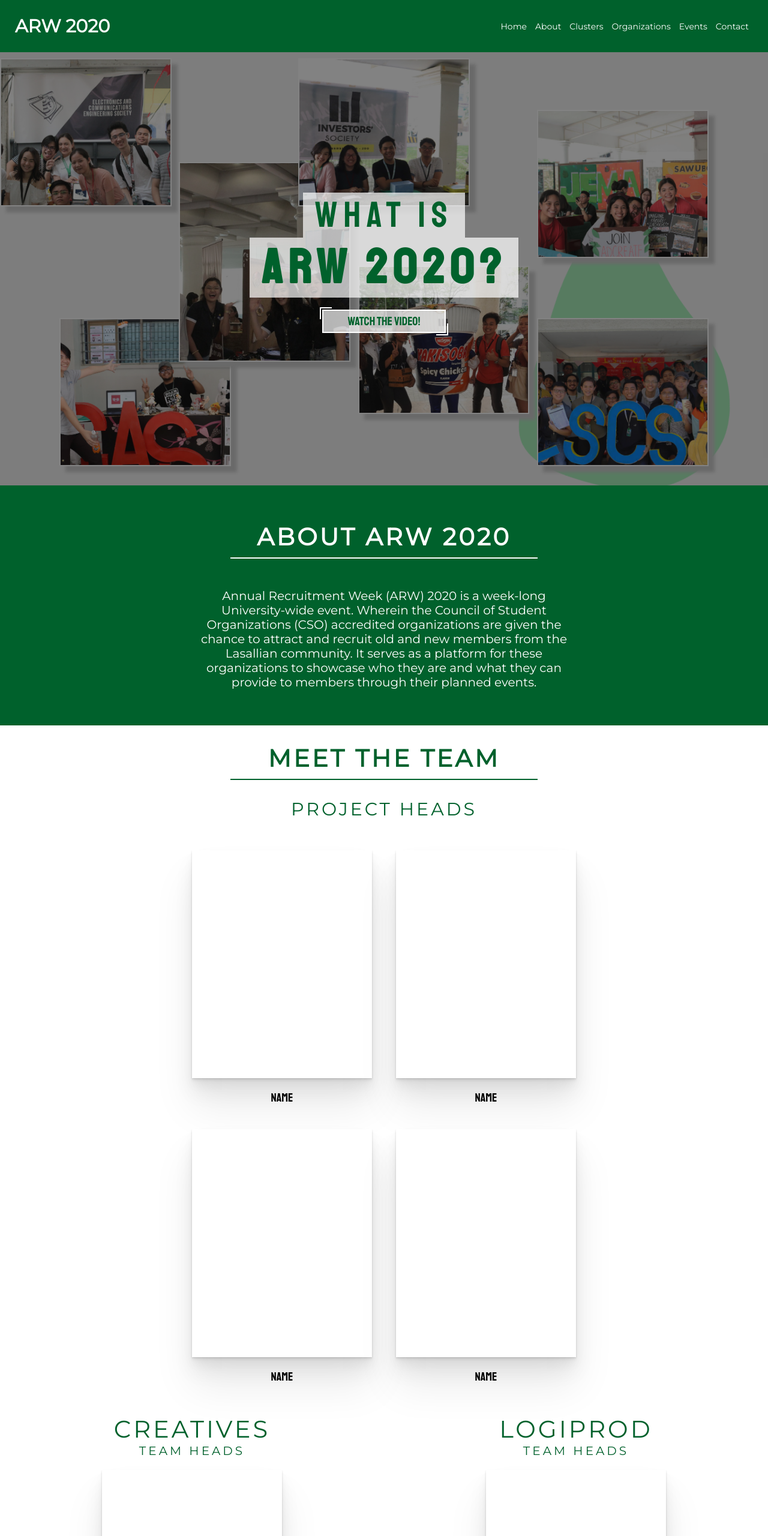
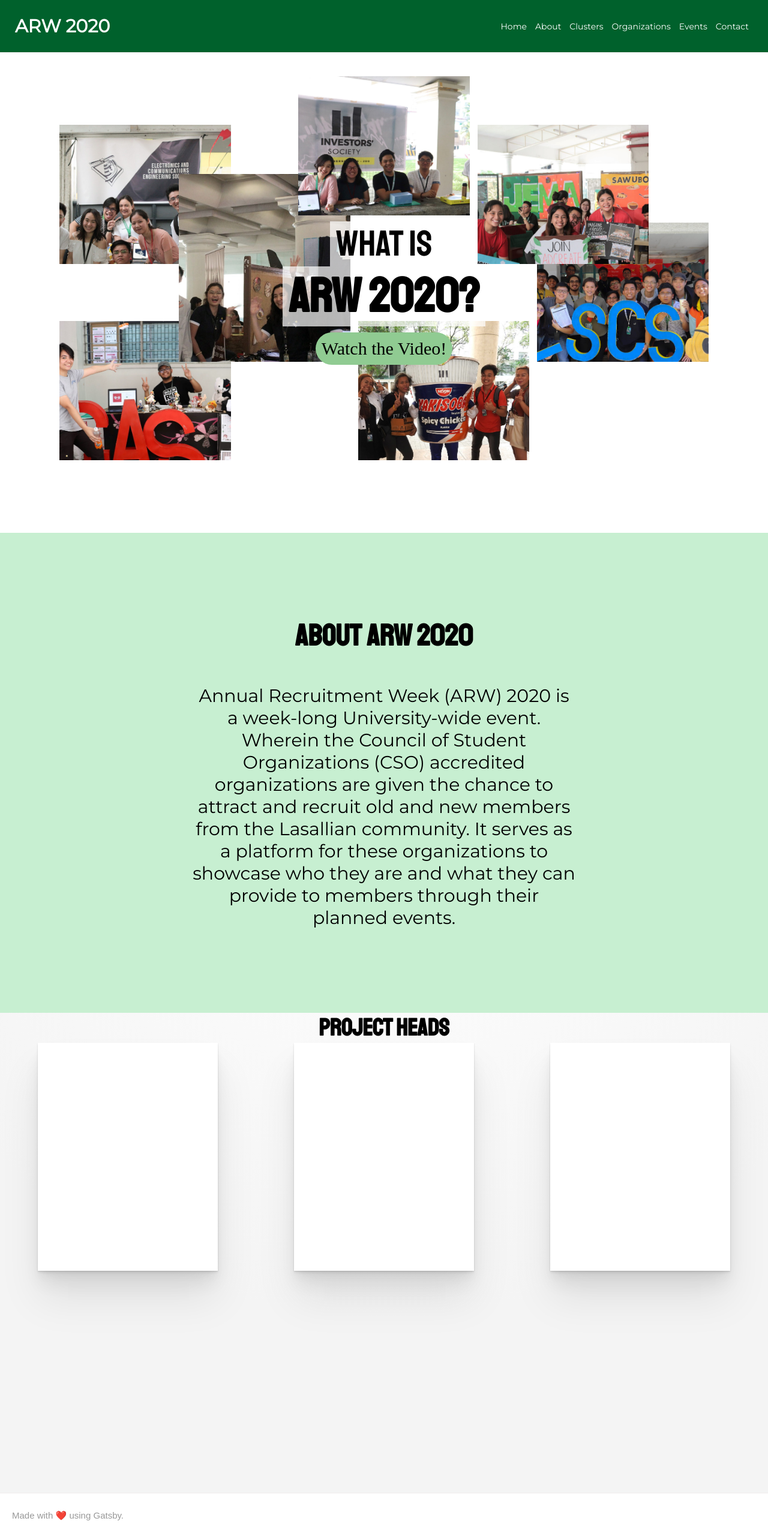
Before and after one commit to XunylYasna/ARW-Website, a Gatsby site: page /about in a window 1280 px wide. Shown: the top 2560 px of the page at 60% size. Built offline with nearby package versions, Linux system fonts and the light colour scheme; Gatsby itself is replaced by a stand-in of ours.

Commit message:
Revert "Feature/about page"

```diff
--- a/package.json
+++ b/package.json
@@ -28,6 +28,7 @@
     "react-helmet": "^5.2.1",
     "react-icons": "^3.11.0",
     "react-modal-video": "^1.2.6",
+    "react-multi-carousel": "^2.5.5",
     "react-use": "^15.3.4"
   },
   "devDependencies": {
--- a/src/assets/stylesheets/components/__components.scss
+++ b/src/assets/stylesheets/components/__components.scss
@@ -10,5 +10,3 @@
 @import "carousel";
 @import "utilities";
 @import "button";
-@import "videomodal";
-@import "committeeitem";
--- a/src/assets/stylesheets/components/_button.scss
+++ b/src/assets/stylesheets/components/_button.scss
@@ -51,7 +51,7 @@
     right:-6px;
     border-width:0 2px 2px 0;
 }
-.main-button:hover:before, .main-button:hover:after {
+.main-button:hover:before, button:hover:after {
     width:calc(100% + 12px);
     height:calc(100% + 12px);
 }
--- a/src/assets/stylesheets/components/_utilities.scss
+++ b/src/assets/stylesheets/components/_utilities.scss
@@ -46,7 +46,3 @@
     font-size: 4rem;
     font-weight: 900;
 }
-
-.text-content {
-    font-size: 2rem;
-}
--- a/src/assets/stylesheets/pages/_about.scss
+++ b/src/assets/stylesheets/pages/_about.scss
@@ -1,4 +1,6 @@
 .page-about {
+  background-color: white;
+
   h1 {
     color: black;
   }
@@ -12,8 +14,7 @@
 
   header {
     background-color: var(--color-primary);
-    z-index: 2006;
-    border-bottom: unset;
+    z-index: 2001;
   }
 
   header a,
@@ -29,20 +30,12 @@
     margin-top: 5rem;
   }
 
-  .overlay {
-    height: calc(100vh - 77.8px);
-    position: absolute;
-    z-index: 2001;
-    background-color: rgba(12, 12, 12, 0.514);
-    width: 100%;
-  }
-
   .hero-section {
     display: flex;
     justify-content: center;
     text-align: center;
-    height: calc(100vh - 77.8px);
-    // background-color: var(--color-black);
+    height: 100vh;
+    background-color: var(--color-white);
 
     // @include respond(tab-port) {
     //   display: inline-block;
@@ -53,53 +46,51 @@
     .header-box {
       position: relative;
       width: 100%;
-      z-index: 2002;
+      z-index: 1;
       height: auto;
       margin: auto;
 
       span {
         font-size: 6rem;
         background-color: rgba(255, 255, 255, 0.7);
-        padding-left: 20px;
-        padding-right: 20px;
+        padding-left: 10px;
+        padding-right: 10px;
         cursor: default;
 
         &#h1 {
           font-size: 8rem;
           font-weight: bold;
+          @include respond(tab-port) {
+            font-size: 6em;
+          }
           @include respond(phone) {
             font-size: 6em;
           }
         }
 
+        @include respond(tab-port) {
+          font-size: 4em;
+        }
         @include respond(phone) {
           font-size: 4em;
         }
-      }
 
-      .play-button {
-        position: relative;
-        margin: auto;
-        z-index: 2003;
+
       }
 
       button {
-        background-color: rgba(255, 255, 255, 0.7);
+        font-size: 3rem;
+        font-family: "BioRhyme", serif;
+        background-color: var(--color-tertiary);
+        border: none;
+        margin-top: 10px;
+        padding: 10px;
+        border-radius: 50px;
+        cursor: pointer;
+        @include respond(tab-port) {
+          font-size: 3rem;
+        }
       }
-
-      // button {
-      //   font-size: 3rem;
-      //   font-family: "BioRhyme", serif;
-      //   background-color: var(--color-tertiary);
-      //   border: none;
-      //   margin-top: 10px;
-      //   padding: 10px;
-      //   border-radius: 50px;
-      //   cursor: pointer;
-      //   @include respond(tab-port) {
-      //     font-size: 3rem;
-      //   }
-      // }
     }
 
     // svg {
@@ -140,14 +131,14 @@
   .grid {
     grid-area: 1 / 1 / 2 / 2;
     width: 100vw;
-    height: calc(100vh - 120px);
+    height: 80vh;
+    margin-top: 5vh;
     display: grid;
     grid-template-columns: repeat(13, 1fr);
     grid-template-rows: repeat(8, 1fr);
     grid-gap: 1vw;
     position: absolute;
     top: calc(22.5px * 2 + 41.6px);
-    margin-top: 10px;
     left: 0;
     right: 0;
   }
@@ -156,66 +147,35 @@
     background-size: cover;
     background-position: center;
     opacity: 0;
-    // border-width: 10px;
-    // border-color: white;
-    // border-style: solid;
-    // border-radius: 10px;
     // -webkit-filter: brightness(0.7);
     // filter: brightness(0.7);
 
-    border:2px solid var(--color-white);
-    box-shadow: 10px 10px 5px #ccc;
-      -moz-box-shadow: 10px 10px 5px #ccc;
-      -webkit-box-shadow: 10px 10px 5px #ccc;
-      -khtml-box-shadow: 10px 10px 5px #ccc;
-
     &--a {
-      grid-area: 1 / 1 / 4 / 4;
-      @include respond (tab-port) {
-        grid-area: 1 / 1 / 3 / 6;
-      }
+      grid-area: 2 / 2 / 5 / 5;
     }
 
     &--b {
       grid-area: 6 / 2 / 9 / 5;
-      @include respond (tab-port) {
-        grid-area: 6 / 1 / 9 / 5;
-      }
     }
 
     &--c {
       grid-area: 3 / 4 / 7 / 7;
-      @include respond (tab-port) {
-        grid-area: 3 / 2 / 6 / 9;
-      }
     }
 
     &--d {
       grid-area: 1 / 6 / 4 / 9;
-      @include respond (tab-port) {
-        grid-area: 2 / 6 / 4 / 11;
-      }
     }
 
     &--e {
-      grid-area: 6 / 10 / 9 / 13;
-      @include respond (tab-port) {
-        grid-area: 6 / 10 / 9 / 15;
-      }
+      grid-area: 4 / 10 / 7 / 13;
     }
 
     &--f {
-      grid-area: 5 / 7 / 8 / 10;
-      @include respond (tab-port) {
-        grid-area: 5 / 6 / 8 / 12;
-      }
+      grid-area: 6 / 7 / 9 / 10;
     }
 
     &--g {
-      grid-area: 2 / 10 / 5 / 13;
-      @include respond (tab-port) {
-        grid-area: 3 / 10 / 5 / 15;
-      }
+      grid-area: 2 / 9 / 5 / 12;
     }
   }
 
@@ -235,7 +195,7 @@
     height: 100vh;
     position: absolute;
     overflow: hidden;
-    z-index: 2005;
+    z-index: 2000;
     pointer-events: none;
     left: 0;
     right: 0;
@@ -258,18 +218,11 @@
   }
 
   .about-section {
-    height: 50vh;
+    height: 100vh;
     display: flex;
     text-align: center;
     justify-content: center;
-    background-color: var(--color-primary);
-    @include respond(phone) {
-      height: 70vh;
-    }
-
-    .sub-line {
-      background-color: var(--color-white);
-    }
+    background-color: var(--color-secondary);
 
     .header-box {
       width: 50%;
@@ -277,115 +230,44 @@
       opacity: 0;
       transform: translateY(100%);
 
-      h1,
+      h1 {
+        font-size: 5rem;
+        @include respond(phone) {
+          font-size: 4rem;
+        }
+      }
       p {
-        color: var(--color-white);
+        font-size: 3rem;
+        @include respond(phone) {
+          font-size: 2.5rem;
+        }
       }
 
-      // h1 {
-      //   font-size: 5rem;
-      //   @include respond(phone) {
-      //     font-size: 4rem;
-      //   }
-      // }
-      // p {
-      //   font-size: 3rem;
-      //   @include respond(phone) {
-      //     font-size: 2.5rem;
-      //   }
-      // }
-
       @include respond(phone) {
-        width: 80%;
+        width: 90%;
       }
     }
   }
 
-  .team-section {
-    min-height: 100vh;
+  .project-heads-section {
+    height: 100vh;
     display: flex;
     flex-direction: column;
     text-align: center;
-    justify-content: center;
-    align-items: center;
-    background-color: var(--color-white);
 
     .header-box {
       h1 {
-        color: var(--color-primary);
         font-size: 4rem;
-        margin: 30px;
-        margin-bottom: 0;
       }
-      .sub-line {
-        margin-bottom: 30px;
+      p {
+        font-size: 2rem;
       }
     }
 
-    .project-heads-section {
-      .sub-title {
-        color: var(--color-primary);
-        margin-bottom: 30px;
-      }
-    }
-
-    .project-heads-card-container {
+    .project-heads-container {
       display: flex;
       justify-content: space-around;
       flex-flow: wrap;
-      text-align: center;
-      justify-content: center;
-
-      @media only screen and (max-width: 1370px) {
-        width: 70%;
-      }
-
-      @include respond (tab-port) {
-        width: 60%;
-      }
-
-      @include respond (phone) {
-        width: 90%;
-      }
-
-      .card-wrapper {
-        margin: 20px 20px;
-        // flex: 0 1 21%;
-        .card {
-          margin-bottom: 20px;
-        }
-
-        @include respond(phone) {
-          margin: 20px auto;
-        }
-      }
-    }
-
-    .committees-container {
-      display: flex;
-      flex-wrap: wrap;
-      width: 100%;
-      justify-content: center;
-      align-items: center;
-
-      .committee-item {
-        width: 50%;
-        @include respond (phone) {
-          width: 90%;
-        }
-
-        .card-wrapper {
-          margin: 20px 20px;
-          width: fit-content;
-          .card {
-            margin-bottom: 20px;
-          }
-
-          @include respond(phone) {
-            margin: 20px auto;
-          }
-        }
-      }
     }
   }
 }
--- a/src/components/About/CommitteeItem.js
+++ /dev/null
@@ -1,26 +0,0 @@
-import React from "react";
-
-export default function CommitteeItem({ name, children }) {
-  return (
-    <div className="committee-item">
-      <div className="header-box">
-        <h1 className="sub-title">{name}</h1>
-        <div className="team-heads sub-title text-content">TEAM HEADS</div>
-      </div>
-      <div className="card-container">{children}</div>
-      <div className="footer-box">
-        <div className="sub-title text-content">Assistant Team Heads</div>
-        <div className="assistant-heads text-content">
-          <h1 className="text-content">name</h1>
-          <h1 className="text-content">name</h1>
-          <h1 className="text-content">name</h1>
-          <h1 className="text-content">name</h1>
-          <h1 className="text-content">name</h1>
-          <h1 className="text-content">name</h1>
-          <h1 className="text-content">name</h1>
-          <h1 className="text-content">name</h1>
-        </div>
-      </div>
-    </div>
-  );
-}
--- a/src/components/Utilities/VideoModal.js
+++ b/src/components/Utilities/VideoModal.js
@@ -1,4 +1,4 @@
-import React, { useEffect } from "react";
+import React, { useEffect, useState } from "react";
 import { gsap, TweenMax, Power1, Power2, TimelineMax } from "gsap";
 import { ExpoScaleEase } from "gsap/EasePack";
 gsap.registerPlugin(ExpoScaleEase);
@@ -41,8 +41,8 @@ export default function VideoModal({ link }) {
     //   )
     .to(
       ".play-close",
+      1,
       {
-        duration: 1,
         opacity: 1,
         ease: Power2.easeInOut,
       },
@@ -50,8 +50,8 @@ export default function VideoModal({ link }) {
     )
     .to(
       ".play-perspective",
+      1,
       {
-        duration: 1,
         xPercent: 0,
         scale: 1,
         ease: Power2.easeInOut,
@@ -60,8 +60,8 @@ export default function VideoModal({ link }) {
     )
     .to(
       ".play-triangle",
+      1,
       {
-        duration: 1,
         scaleX: 1,
         ease: ExpoScaleEase(2, 1, Power2.easeInOut),
       },
@@ -69,8 +69,8 @@ export default function VideoModal({ link }) {
     )
     .to(
       ".play-triangle",
+      1,
       {
-        duration: 1,
         rotationY: 0,
         ease: ExpoScaleEase.config(10, 0.01, Power2.easeInOut),
       },
@@ -78,8 +78,8 @@ export default function VideoModal({ link }) {
     )
     .to(
       ".play-video",
+      1,
       {
-        duration: 1,
         visibility: "visible",
         opacity: 1,
       },
@@ -120,16 +120,8 @@ export default function VideoModal({ link }) {
     <div
       class="play-button"
       onMouseOver={(e) => rotateTL.play()}
-      onFocus={(e) => rotateTL.play()}
-      onKeyPress={(e) => {
-        if (e.key === "Enter") {
-          rotateTL.play();
-        }
-      }}
       onMouseLeave={(e) => rotateTL.reverse()}
       onClick={(e) => openTL.play()}
-      role="button"
-      tabIndex="0"
     >
       <svg class="play-circles" viewBox="0 0 152 152">
         <circle
@@ -154,15 +146,7 @@ export default function VideoModal({ link }) {
         />
       </svg>
       <div class="play-perspective">
-        <button
-          class="play-close"
-          onClick={(e) => {
-            e.stopPropagation();
-            openTL.reverse();
-          }}
-        >
-          {""}
-        </button>
+        <button class="play-close"></button>
         <div class="play-triangle">
           <div class="play-video">
             <iframe
@@ -172,7 +156,6 @@ export default function VideoModal({ link }) {
               frameborder="0"
               allow="autoplay; encrypted-media"
               allowfullscreen
-              title={link}
             ></iframe>
           </div>
         </div>
--- a/src/pages/about.js
+++ b/src/pages/about.js
@@ -2,13 +2,11 @@ import React, { useRef, useState, useEffect } from "react";
 import Helmet from "react-helmet";
 import { gsap } from "gsap";
 import ModalVideo from "react-modal-video";
-// import { useIntersection } from "react-use";
+import { useIntersection } from "react-use";
 
 import Card from "components/Card";
 import Layout from "components/Layout";
 import Container from "components/Container";
-import VideoModal from "../components/Utilities/VideoModal";
-import CommitteeItem from "../components/About/CommitteeItem";
 
 import Img1 from "../assets/images/ARW2019Photos/1.jpg";
 import Img2 from "../assets/images/ARW2019Photos/2.jpg";
@@ -75,23 +73,15 @@ const HeroSection = () => {
 
   return (
     <div className="hero-section">
-      <div className="overlay"></div>
       {/* <svg>
         <use xlinkHref={`#${icon.id}`} />
       </svg> */}
       <div className="header-box">
-        <span className="main-title" id="whatis">
-          What is
-        </span>
+        <span id="whatis">What is </span>
         <br />
-        <span className="main-title" id="h1">
-          ARW 2020?
-        </span>
+        <span id="h1">ARW 2020?</span>
         <br />
-        <button className="main-button" onClick={() => setOpen(true)}>
-          Watch the Video!
-        </button>
-        {/* <VideoModal link="https://www.youtube.com/embed/dQw4w9WgXcQ" /> */}
+        <button onClick={() => setOpen(true)}>Watch the Video!</button>
       </div>
       {/* <div className="video-container">
         <div className="video-player-container">
@@ -189,7 +179,7 @@ const HeroSection = () => {
         channel="youtube"
         autoplay
         isOpen={isOpen}
-        videoId="dQw4w9WgXcQ"
+        videoId="L61p2uyiMSo"
         onClose={() => setOpen(false)}
       />
     </div>
@@ -212,7 +202,7 @@ const AboutSection = () => {
 
     gsap.to(sectionRef.current, {
       scrollTrigger: sectionRef.current,
-      duration: 1,
+      duration: 3,
       opacity: 1,
       y: 0,
       ease: "power4.out",
@@ -245,9 +235,8 @@ const AboutSection = () => {
   return (
     <div className="about-section">
       <div className="header-box fadeIn" ref={sectionRef}>
-        <h1 className="fadeIn main-header">About ARW 2020</h1>
-        <div className="sub-line"></div>
-        <p className="fadeIn text-content">
+        <h1 className="fadeIn">About ARW 2020</h1>
+        <p className="fadeIn">
           Annual Recruitment Week (ARW) 2020 is a week-long University-wide
           event. Wherein the Council of Student Organizations (CSO) accredited
           organizations are given the chance to attract and recruit old and new
@@ -260,76 +249,16 @@ const AboutSection = () => {
   );
 };
 
-const TeamSection = () => {
+const PHeadsSection = () => {
   return (
-    <div className="team-section">
+    <div className="project-heads-section">
       <div className="header-box">
-        <h1 className="main-header">Meet the Team</h1>
-        <div className="sub-line"></div>
+        <h1>Project Heads</h1>
       </div>
-      <div className="project-heads-section">
-        <h1 className="sub-title">Project Heads</h1>
-      </div>
-      <div className="project-heads-card-container">
-        <div className="card-wrapper">
-          <Card />
-          <span className="text-content">Name</span>
-        </div>
-        <div className="card-wrapper">
-          <Card />
-          <span className="text-content">Name</span>
-        </div>
-        <div className="card-wrapper">
-          <Card />
-          <span className="text-content">Name</span>
-        </div>
-        <div className="card-wrapper">
-          <Card />
-          <span className="text-content">Name</span>
-        </div>
-      </div>
-
-      <div className="committees-container">
-        <CommitteeItem name="Creatives">
-          <div className="card-wrapper">
-            <Card />
-            <span className="text-content">Name</span>
-          </div>
-          <div className="card-wrapper">
-            <Card />
-            <span className="text-content">Name</span>
-          </div>
-        </CommitteeItem>
-        <CommitteeItem name="Logiprod">
-          <div className="card-wrapper">
-            <Card />
-            <span className="text-content">Name</span>
-          </div>
-          <div className="card-wrapper">
-            <Card />
-            <span className="text-content">Name</span>
-          </div>
-        </CommitteeItem>
-        <CommitteeItem name="Creatives">
-          <div className="card-wrapper">
-            <Card />
-            <span className="text-content">Name</span>
-          </div>
-          <div className="card-wrapper">
-            <Card />
-            <span className="text-content">Name</span>
-          </div>
-        </CommitteeItem>
-        <CommitteeItem name="Logiprod">
-          <div className="card-wrapper">
-            <Card />
-            <span className="text-content">Name</span>
-          </div>
-          <div className="card-wrapper">
-            <Card />
-            <span className="text-content">Name</span>
-          </div>
-        </CommitteeItem>
+      <div className="project-heads-container">
+        <Card />
+        <Card />
+        <Card />
       </div>
     </div>
   );
@@ -344,7 +273,7 @@ const AboutPage = () => {
       <Container>
         <HeroSection />
         <AboutSection />
-        <TeamSection />
+        <PHeadsSection />
       </Container>
     </Layout>
   );
--- a/src/templates/orgpage.js
+++ b/src/templates/orgpage.js
@@ -2,7 +2,7 @@ import React, { useEffect } from "react"
 import { graphql } from "gatsby"
 
 import Img from "gatsby-image";
-import { TimelineLite, Quart } from "gsap";
+import gsap, { TimelineLite, Quart } from "gsap";
 
 import Layout from "../components/Layout"
 import Carousel from '../components/Carousel';
@@ -26,6 +26,7 @@ export default function OrgPage({ data }) {
 
     const headerTimeline = new TimelineLite({paused: true});
 
+
     useEffect(() => {
         headerTimeline
             .fromTo(".header", 1, {scaleX: 0}, {scaleX: 1, transformOrigin:"left", ease: Quart.easeInOut})
@@ -33,6 +34,8 @@ export default function OrgPage({ data }) {
             .fromTo(".title", 0.5, {opacity: 0, y: -30}, {opacity: 1, y: 0}, "-=0.5")
             .fromTo(".video", 0.5, {scaleX: 0}, {scaleX: 1, transformOrigin:"right", ease: Quart.easeInOut}, "-=0.5")
             .play()
+
+        // gsap.to(".content", 1, {scrollTrigger: ".prices", x: 100, y: 100})
     })
 
     return (
```
Also changed, not shown: src/assets/stylesheets/components/_committeeitem.scss (deleted, +0 -26 lines).
